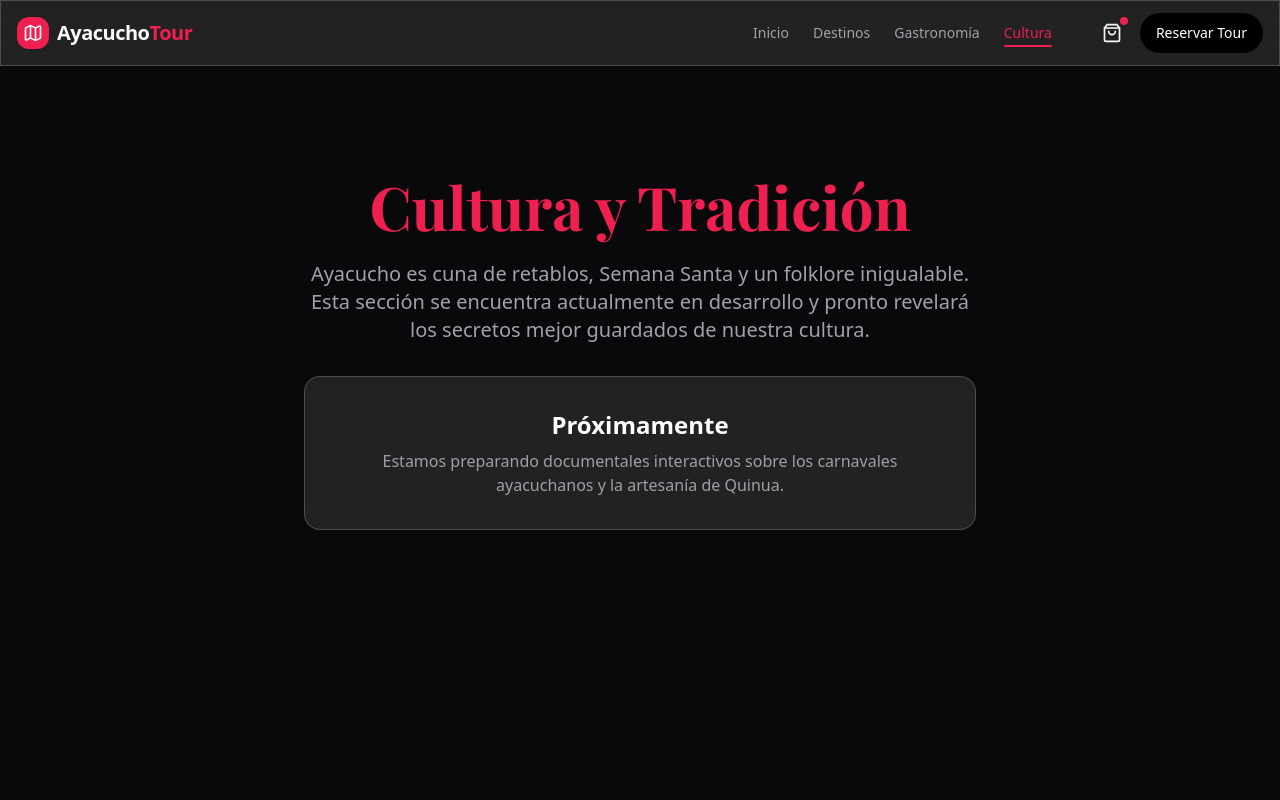
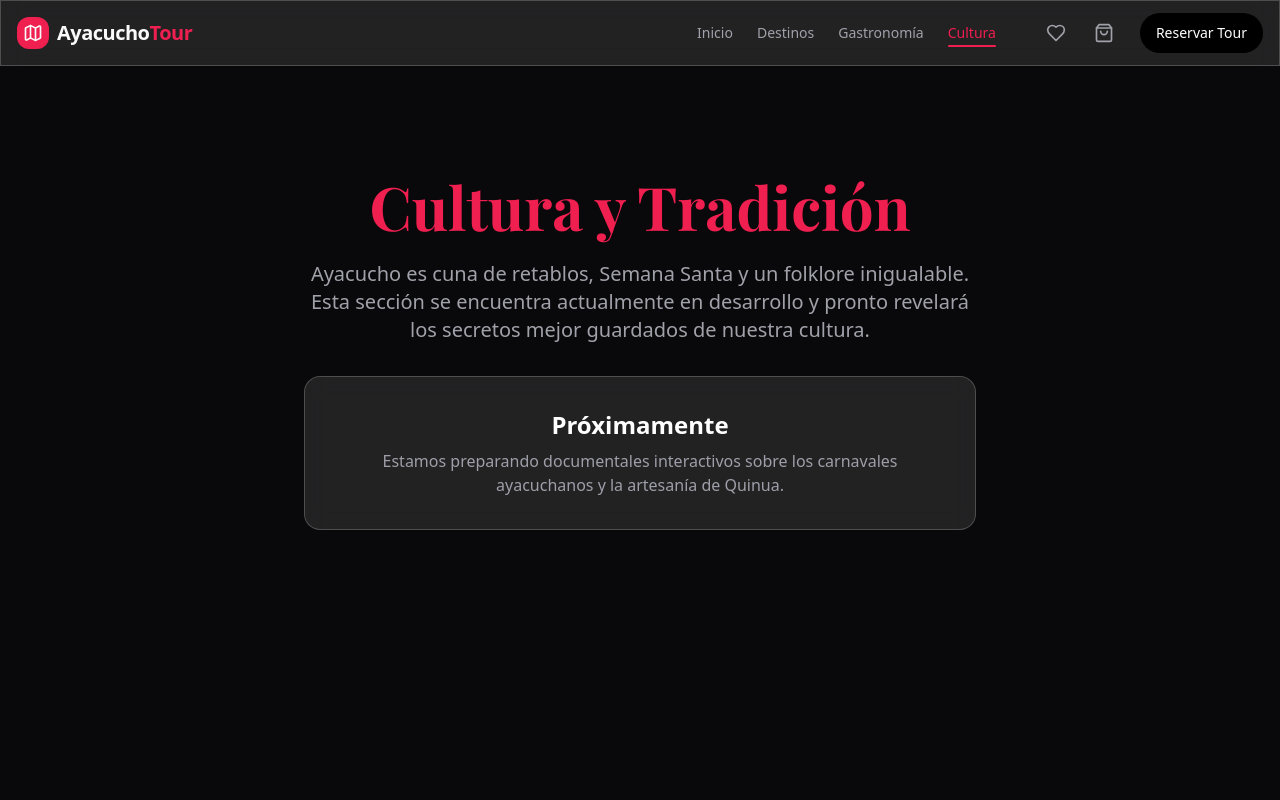
Before and after one commit to KevinQuispeCarpio/Pagina-de-Tour-de-Ayacucho, a Next.js app: page /cultura in a window 1280 px wide. Shown: the top 800 px of the page. Built offline with nearby package versions, Linux system fonts and the light colour scheme; a web font is replaced by a local one.

Commit message:
feat: implement global state management and responsive navigation bar component

```diff
--- a/src/components/layout/Navbar.tsx
+++ b/src/components/layout/Navbar.tsx
@@ -8,9 +8,16 @@ import { Map, MapPin, Utensils, Info, Menu, X, ShoppingBag } from "lucide-react"
 import { Button } from "@/components/ui/button";
 import { motion, AnimatePresence } from "framer-motion";
 
+import { useStore } from "@/store/useStore";
+import { Heart } from "lucide-react";
+
 export function Navbar() {
   const pathname = usePathname();
   const [isOpen, setIsOpen] = React.useState(false);
+
+  // Zustand state
+  const cart = useStore((state) => state.cart);
+  const favorites = useStore((state) => state.favorites);
 
   const routes = [
     { href: "/", label: "Inicio", icon: Map },
@@ -50,11 +57,23 @@ export function Navbar() {
             </Link>
           ))}
           <div className="ml-4 flex items-center gap-2">
-            <Button variant="ghost" size="icon" className="relative">
+            <Button variant="ghost" size="icon" className="relative text-muted-foreground hover:text-primary">
+              <Heart className="w-5 h-5" />
+              {favorites.length > 0 && (
+                <span className="absolute 0 top-0 right-0 w-4 h-4 bg-primary text-primary-foreground text-[10px] font-bold rounded-full flex items-center justify-center">
+                  {favorites.length}
+                </span>
+              )}
+            </Button>
+            <Button variant="ghost" size="icon" className="relative text-muted-foreground hover:text-primary">
               <ShoppingBag className="w-5 h-5" />
-              <span className="absolute top-1 right-1 w-2 h-2 bg-primary rounded-full"></span>
+              {cart.length > 0 && (
+                <span className="absolute top-0 right-0 w-4 h-4 bg-primary text-primary-foreground text-[10px] font-bold rounded-full flex items-center justify-center">
+                  {cart.length}
+                </span>
+              )}
             </Button>
-            <Button className="rounded-full">Reservar Tour</Button>
+            <Button className="rounded-full ml-2">Reservar Tour</Button>
           </div>
         </nav>
 
--- /dev/null
+++ b/src/store/useStore.ts
@@ -0,0 +1,36 @@
+import { create } from 'zustand';
+import { persist } from 'zustand/middleware';
+
+interface StoreState {
+  favorites: string[];
+  cart: string[];
+  addFavorite: (id: string) => void;
+  removeFavorite: (id: string) => void;
+  toggleFavorite: (id: string) => void;
+  addToCart: (id: string) => void;
+  removeFromCart: (id: string) => void;
+}
+
+export const useStore = create<StoreState>()(
+  persist(
+    (set) => ({
+      favorites: [],
+      cart: [],
+      addFavorite: (id) => set((state) => ({ favorites: [...state.favorites, id] })),
+      removeFavorite: (id) =>
+        set((state) => ({ favorites: state.favorites.filter((favId) => favId !== id) })),
+      toggleFavorite: (id) =>
+        set((state) => ({
+          favorites: state.favorites.includes(id)
+            ? state.favorites.filter((favId) => favId !== id)
+            : [...state.favorites, id],
+        })),
+      addToCart: (id) => set((state) => ({ cart: [...state.cart, id] })),
+      removeFromCart: (id) =>
+        set((state) => ({ cart: state.cart.filter((cartId) => cartId !== id) })),
+    }),
+    {
+      name: 'ayacucho-tour-storage', // name of the item in the storage (must be unique)
+    }
+  )
+);
```
